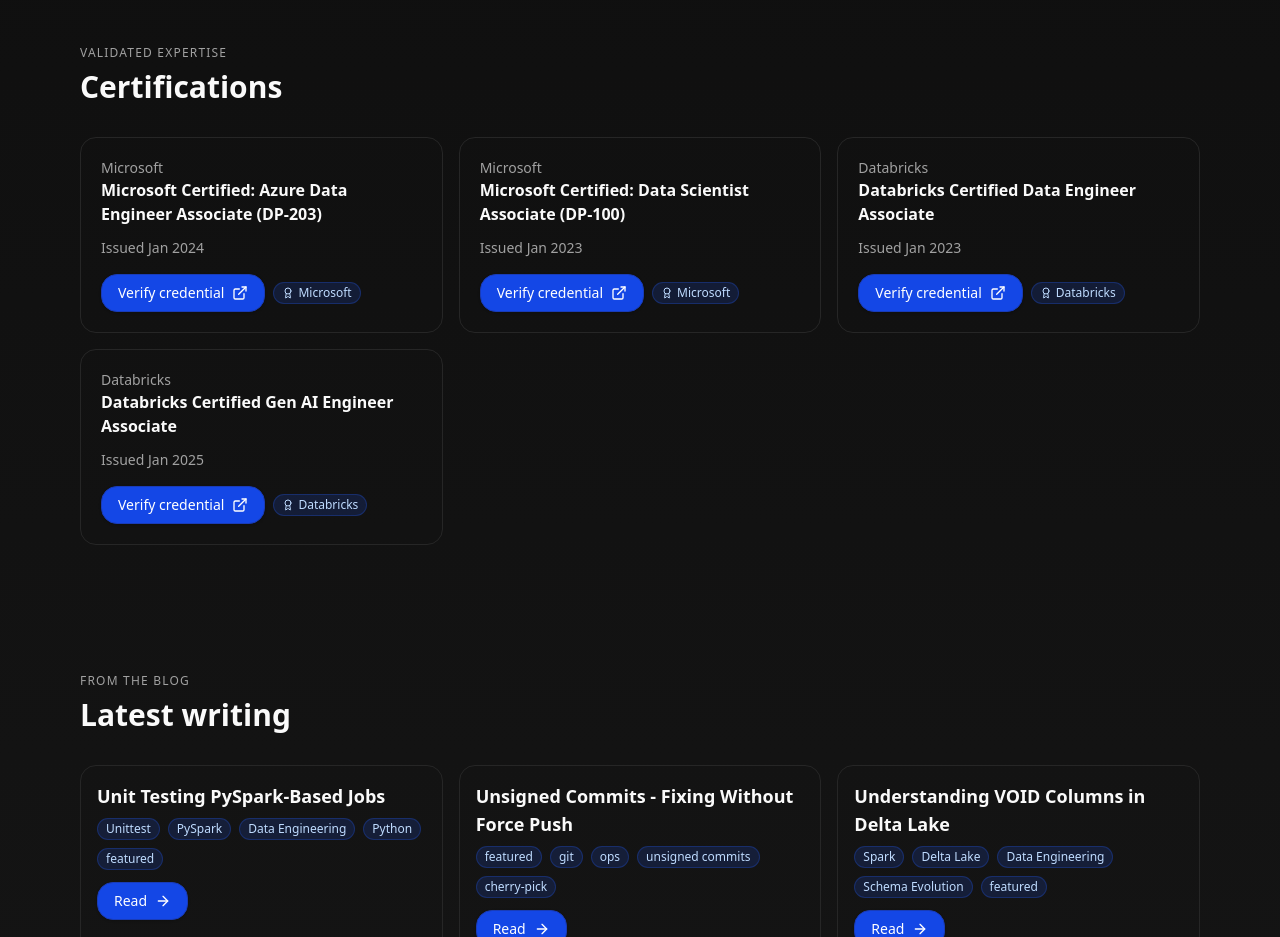
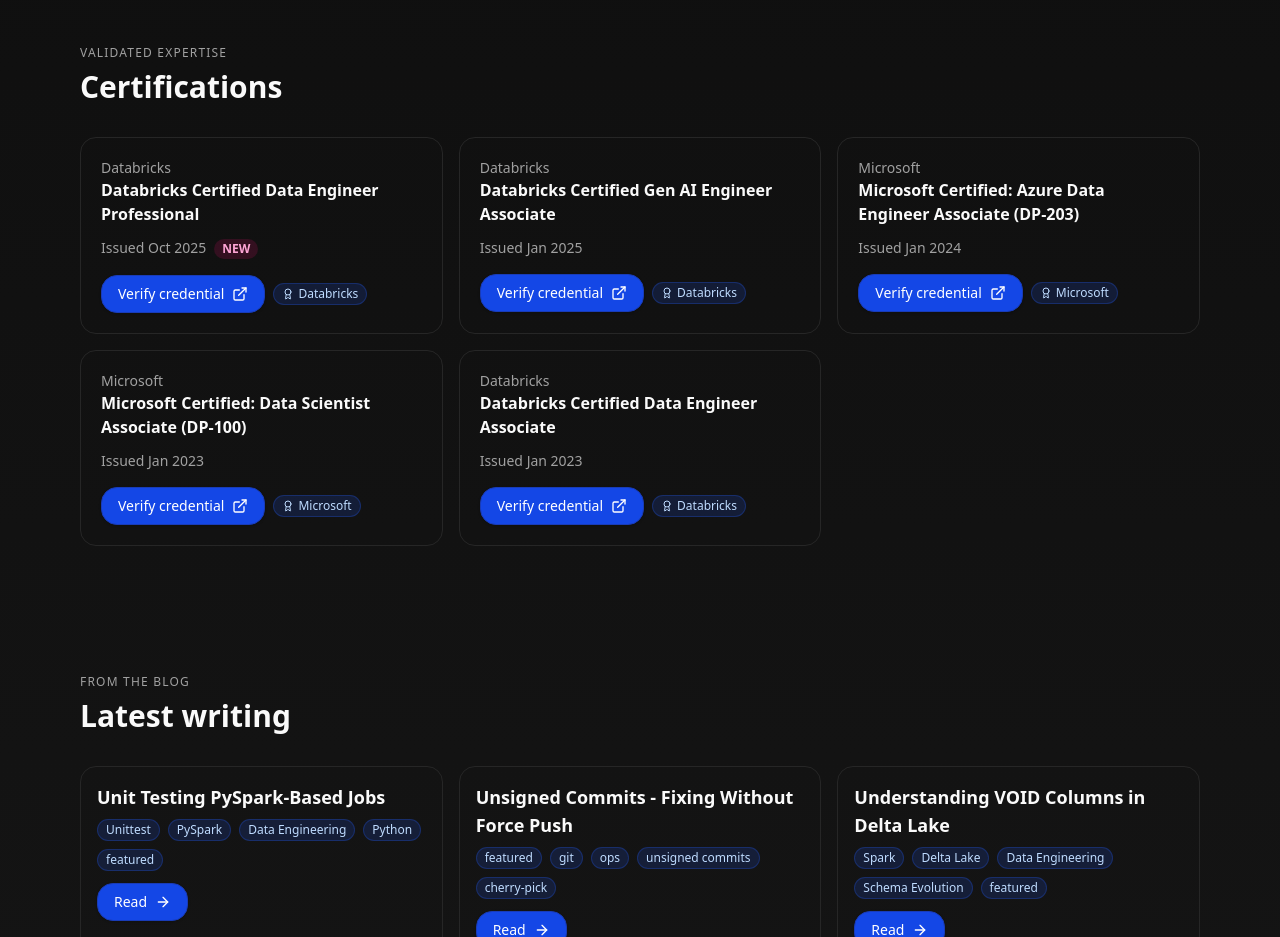
Before and after one commit to otmane-el-aloi/otmane-elaloi, a React (Vite) app: page / in a window 1280 px wide. Shown: the part 1320-2257 px from the top of the page. Built offline with nearby package versions, Linux system fonts and the light colour scheme.

Commit message:
chore: add new certification

```diff
--- a/src/config.ts
+++ b/src/config.ts
@@ -39,6 +39,21 @@
 
 export const CERTS: Cert[] = [
   {
+    name: "Databricks Certified Data Engineer Professional",
+    issuer: "Databricks",
+    date: "2025-10-04",
+    credentialUrl: "https://credentials.databricks.com/37d110cb-4c35-4a82-a586-c11790d747d8#acc.QnwNJjUd",
+    logo: "",
+    isNew: true,
+  },
+  {
+    name: "Databricks Certified Gen AI Engineer Associate",
+    issuer: "Databricks",
+    date: "2025-01-01",
+    credentialUrl: "https://credentials.databricks.com/09ed8535-9acd-48dc-923b-535cd3096a81#acc.vOjSq9ZI",
+    logo: "",
+  },
+  {
     name: "Microsoft Certified: Azure Data Engineer Associate (DP-203)",
     issuer: "Microsoft",
     date: "2024-01-01",
@@ -59,13 +74,6 @@
     issuer: "Databricks",
     date: "2023-01-01",
     credentialUrl: "https://credentials.databricks.com/14f726cd-2a98-483c-9e55-720345530281",
-    logo: "",
-  },
-  {
-    name: "Databricks Certified Gen AI Engineer Associate",
-    issuer: "Databricks",
-    date: "2025-01-01",
-    credentialUrl: "https://credentials.databricks.com/09ed8535-9acd-48dc-923b-535cd3096a81#acc.vOjSq9ZI",
     logo: "",
   },
 ];
--- a/src/pages/HomePage.tsx
+++ b/src/pages/HomePage.tsx
@@ -204,7 +204,14 @@
                     <h3 className="text-base font-semibold">{c.name}</h3>
                   </div>
                 </div>
-                <div className="mb-4 text-sm text-neutral-600 dark:text-neutral-400">Issued {formatMonth(c.date)}</div>
+                <div className="mb-4 text-sm text-neutral-600 dark:text-neutral-400">
+                  Issued {formatMonth(c.date)}
+                  {c.isNew && (
+                    <span className="ml-2 inline-block rounded-full bg-pink-100 px-2 py-0.5 text-xs font-semibold text-pink-800 dark:bg-pink-900/30 dark:text-pink-300">
+                      NEW
+                    </span>
+                  )}
+                </div>
                 <div className="flex items-center gap-2">
                   <Button as="a" href={c.credentialUrl} target="_blank" rel="noopener noreferrer">
                     Verify credential <ExternalLink className="h-4 w-4" />
--- a/src/types.ts
+++ b/src/types.ts
@@ -29,6 +29,7 @@
   date: string;              // ISO or yyyy-mm-dd
   credentialUrl?: string;
   logo?: string;
+  isNew?: boolean;
 }
 
 export interface Project {
```
